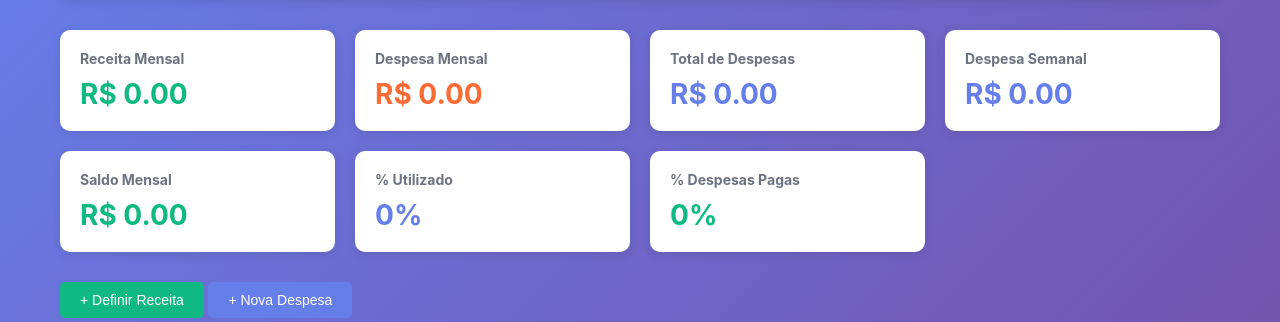
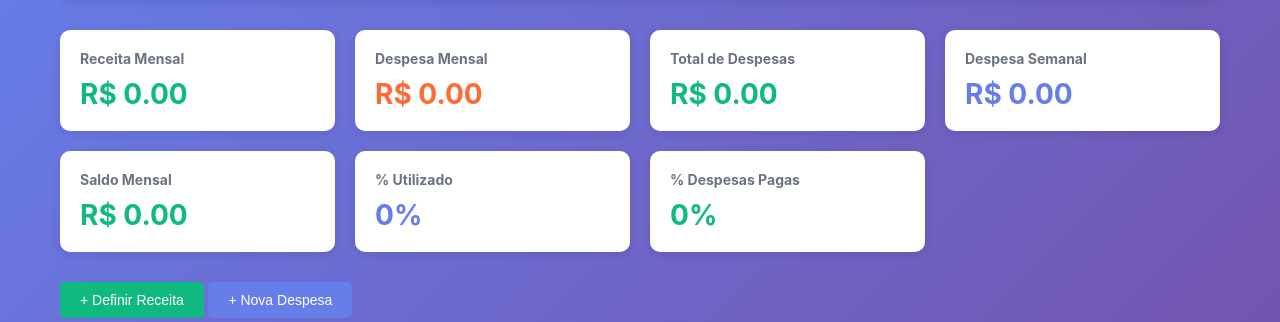
Before and after one commit to Nooby-Oficial/Gest-o-Financeira, a Flask app: page /dashboard in a window 1280 px wide. Shown: the part 94-416 px from the top of the page. Run offline with Flask 3, Linux system fonts and the light colour scheme; the visitor is signed in with stand-in values (Sample User, id 1); data that the repository does not hold is empty; some libraries are stand-ins or nearby versions.

Commit message:
Feature: Adiciona lógica de cores condicionais para painéis Total de Despesas e Despesa Semanal

```diff
--- a/templates/base.html
+++ b/templates/base.html
@@ -208,6 +208,10 @@
             color: #ff6b35;
         }
 
+        .value-yellow {
+            color: #fbbf24;
+        }
+
         .value-primary {
             color: #667eea;
         }
--- a/templates/dashboard.html
+++ b/templates/dashboard.html
@@ -38,12 +38,12 @@
 
         <div class="summary-card">
             <h3>Total de Despesas</h3>
-            <div class="value value-primary">R$ {{ "%.2f"|format(summary.total_expenses) }}</div>
+            <div class="value {% if summary.total_expenses <= summary.total_income %}value-positive{% else %}value-yellow{% endif %}">R$ {{ "%.2f"|format(summary.total_expenses) }}</div>
         </div>
 
         <div class="summary-card">
             <h3>Despesa Semanal</h3>
-            <div class="value value-primary">R$ {{ "%.2f"|format(summary.total_weekly_expenses) }}</div>
+            <div class="value {% if summary.total_weekly_expenses > (summary.total_income * 0.25) %}value-warning{% else %}value-primary{% endif %}">R$ {{ "%.2f"|format(summary.total_weekly_expenses) }}</div>
         </div>
 
         <div class="summary-card">
```
